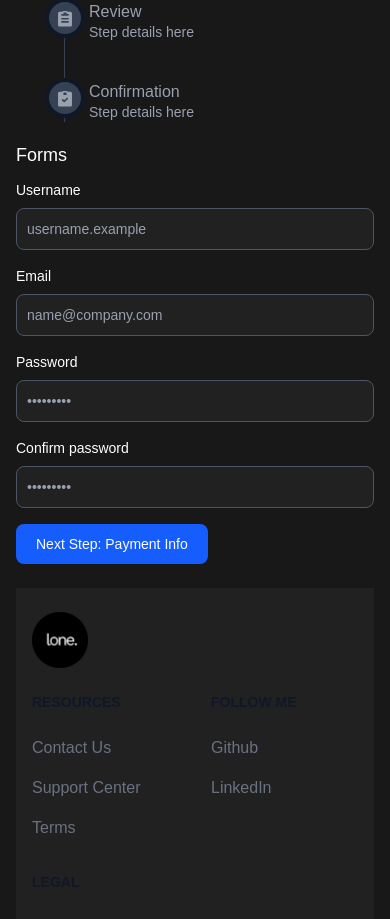
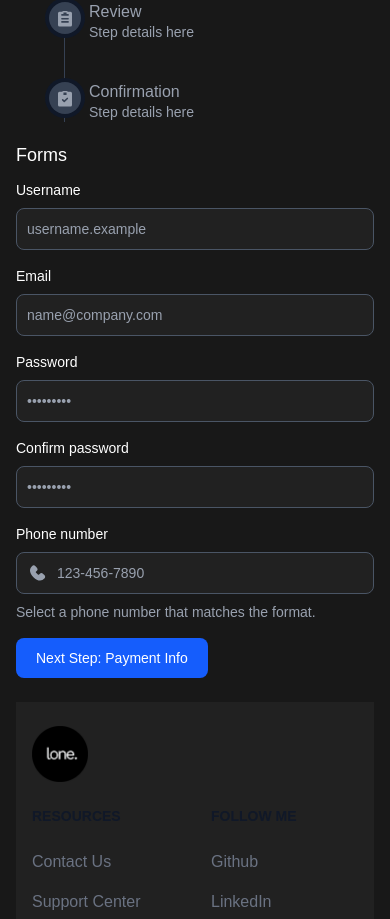
Before and after one commit to hakeem-jc/lone_2.0, a Next.js app: page /component_library in a window 390 px wide. Shown: the part 942-1861 px from the top of the page. Built offline with nearby package versions, Linux system fonts and the light colour scheme.

Commit message:
feat: Add phone number field

```diff
--- a/app/component_library/page.tsx
+++ b/app/component_library/page.tsx
@@ -136,8 +136,7 @@ const Page = () => {
           <TimelineStepper steps={steps} />
         </div>
 
-        <div className="max-w-3xl">
-          <form>
+        <form className="max-w-3xl">
           <h3 className="mb-4 text-lg font-medium leading-none text-white">
             Forms
           </h3>
@@ -206,6 +205,43 @@ const Page = () => {
                 autoComplete="off"
               />
             </div>
+
+            <div>
+              <label
+                htmlFor="phone-input"
+                className="block mb-2 text-sm font-medium text-white"
+              >
+                Phone number
+              </label>
+              <div className="relative">
+                <div className="absolute inset-y-0 start-0 top-0 flex items-center ps-3.5 pointer-events-none">
+                  <svg
+                    className="w-4 h-4 text-gray-400"
+                    aria-hidden="true"
+                    xmlns="http://www.w3.org/2000/svg"
+                    fill="currentColor"
+                    viewBox="0 0 19 18"
+                  >
+                    <path d="M18 13.446a3.02 3.02 0 0 0-.946-1.985l-1.4-1.4a3.054 3.054 0 0 0-4.218 0l-.7.7a.983.983 0 0 1-1.39 0l-2.1-2.1a.983.983 0 0 1 0-1.389l.7-.7a2.98 2.98 0 0 0 0-4.217l-1.4-1.4a2.824 2.824 0 0 0-4.218 0c-3.619 3.619-3 8.229 1.752 12.979C6.785 16.639 9.45 18 11.912 18a7.175 7.175 0 0 0 5.139-2.325A2.9 2.9 0 0 0 18 13.446Z" />
+                  </svg>
+                </div>
+                <input
+                  type="text"
+                  id="phone-input"
+                  aria-describedby="helper-text-explanation"
+                  className="bg-secondary border border-gray-600 text-white placeholder-gray-400 text-sm rounded-lg focus:ring-blue-500 focus:border-blue-500 block w-full ps-10 p-2.5"
+                  pattern="[0-9]{3}-[0-9]{3}-[0-9]{4}"
+                  placeholder="123-456-7890"
+                  required
+                />
+              </div>
+              <p
+                id="helper-text-explanation"
+                className="mt-2 text-sm text-gray-400"
+              >
+                Select a phone number that matches the format.
+              </p>
+            </div>
           </div>
 
           <button
@@ -215,7 +251,6 @@ const Page = () => {
             Next Step: Payment Info
           </button>
         </form>
-        </div>
 
         <Footer />
       </section>
```
Lines whose indentation alone changed are shown as unchanged.
